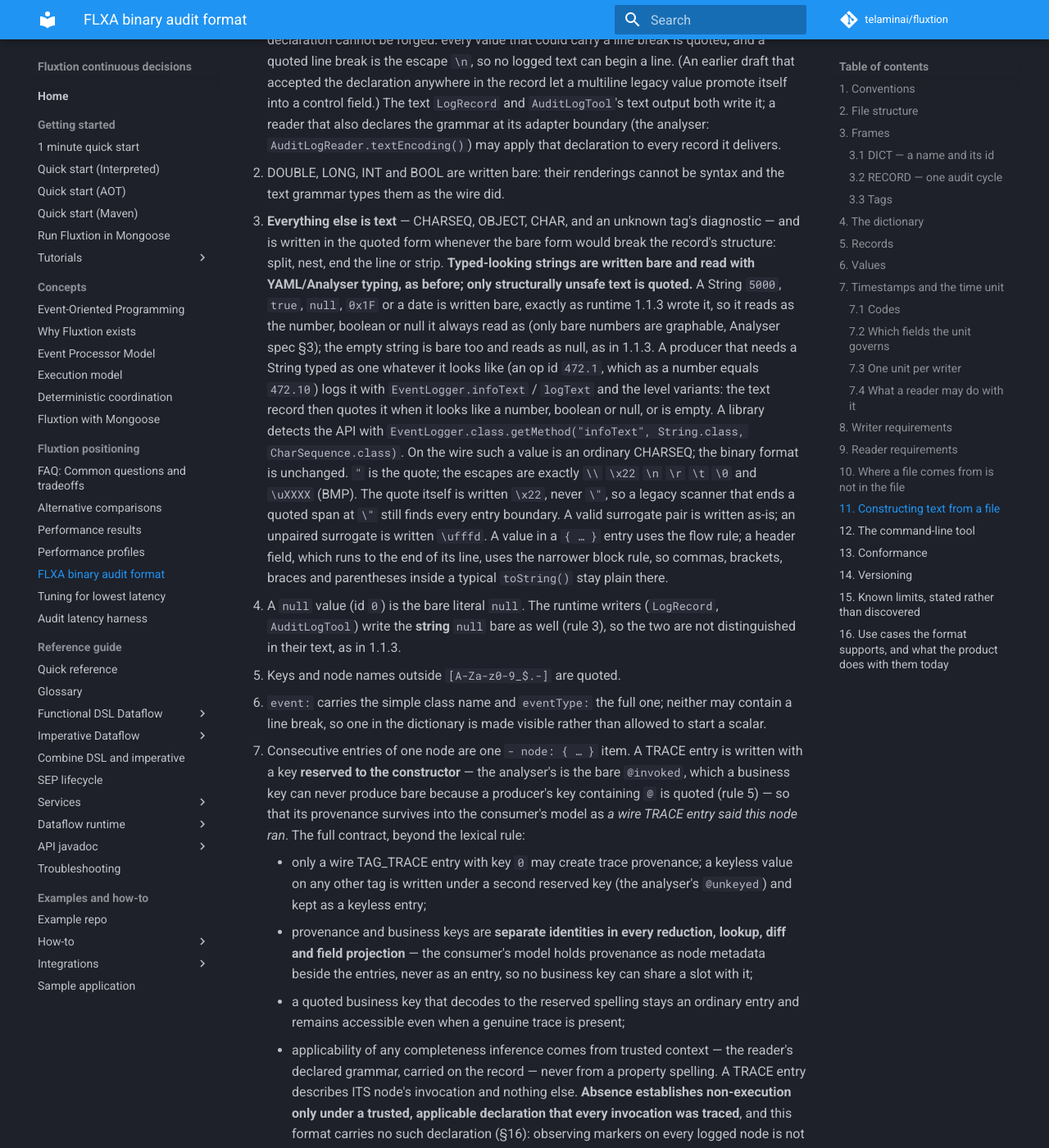
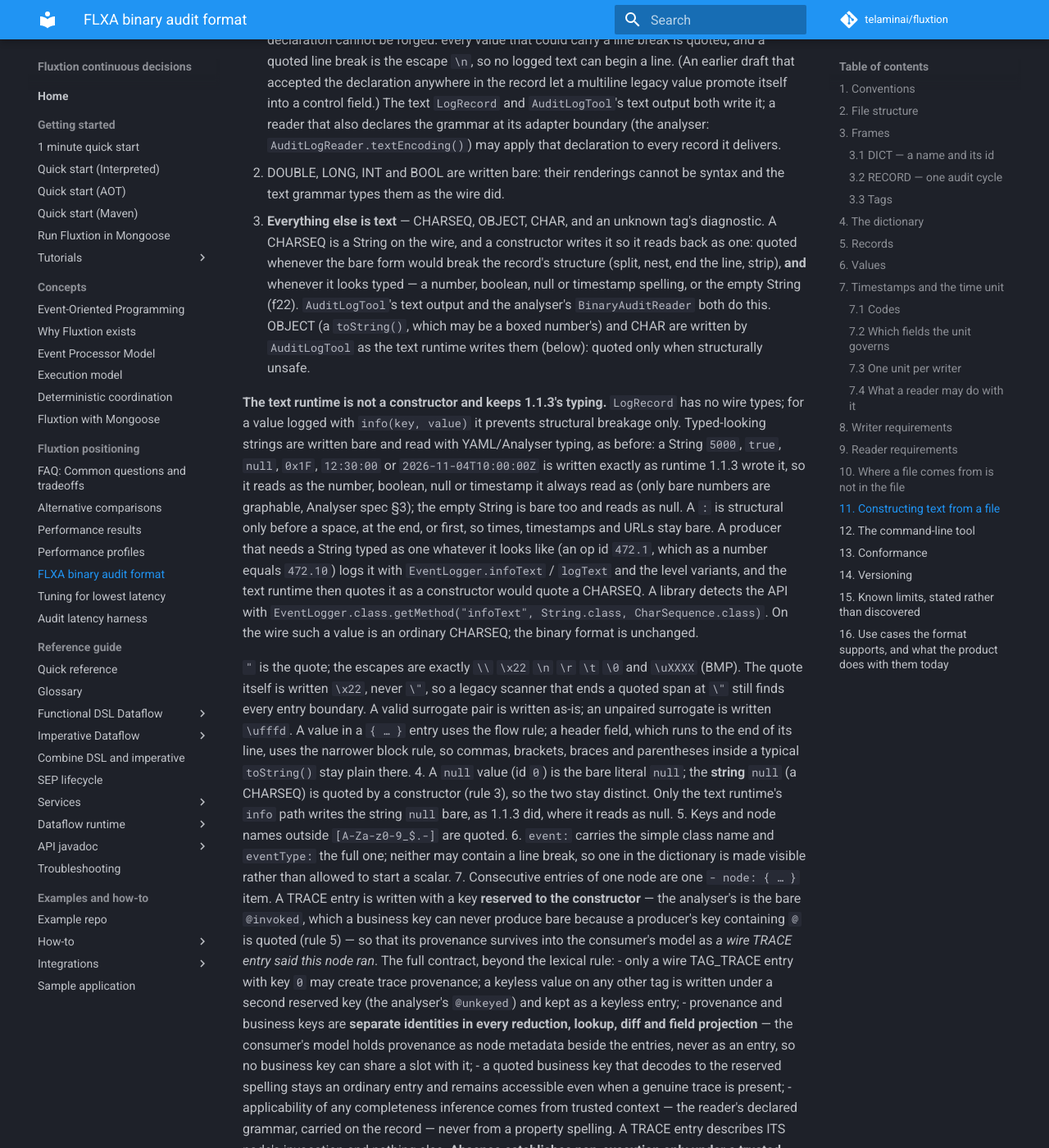
Before and after one commit to telaminai/fluxtion, an MkDocs documentation site: the page built from docs/reference/flxa-format.md, in a window 1280 px wide and 1400 px high, scrolled down 8146 px. Shown: the whole window at 82% size. Built offline with MkDocs 1.6.1 and Material for MkDocs 9.7.7, drawn with Linux system fonts in a browser that asks for light colours; comment, search, counter and statistics services are not loaded; some of the changed text lies outside the part shown.

Commit message:
fix(audit): leave ':' inside times, timestamps and URLs bare; scope docs
Final review of fix/audit-yaml-value-escaping.

Flow rule: ':' is structural only before a space, at the end, or first.
12:30:00, 2026-11-04T10:00:00Z (Instant/LocalDateTime toString) and
http://x:8/a are written bare again, byte-identical to 1.1.3, with the
types every reader gave them then. Checked bare `{ t: <v>, n: 1}` items
with SnakeYAML 1.33 and 2.4, snakeyaml-engine 2.7, js-yaml 4.1.1 and the
Analyser NodeLogTokenizer (legacy and declared grammar): two entries and
the expected value in every case; the only failures were values still
quoted for other reasons ('?' anywhere, leading ':'). infoText still
quotes time-shaped values as typed-looking.

Docs: flxa-format section 11 rules 3-4 now scope "typed-looking strings
bare" to the text runtime's info path; a constructor building text from
the wire (AuditLogTool, the Analyser BinaryAuditReader) quotes
typed-looking CHARSEQ and the CHARSEQ string null. Section 12 and the
how-to follow. LogRecord.addRecord(CharSequence) javadoc no longer implies
"123" reads back as a String and points to addTextRecord/infoText.

Co-Authored-By: Claude Opus 5.5 <noreply@anthropic.com>

```diff
--- a/docs/reference/flxa-format.md
+++ b/docs/reference/flxa-format.md
@@ -279,26 +279,36 @@ writing typed values into a grammar that types by inspection. These rules keep t
    declaration to every record it delivers.
 2. DOUBLE, LONG, INT and BOOL are written bare: their renderings cannot be syntax and the text
    grammar types them as the wire did.
-3. **Everything else is text** — CHARSEQ, OBJECT, CHAR, and an unknown tag's diagnostic — and is
-   written in the quoted form whenever the bare form would break the record's structure: split,
-   nest, end the line or strip. **Typed-looking strings are written bare and read with YAML/Analyser
-   typing, as before; only structurally unsafe text is quoted.** A String `5000`, `true`, `null`,
-   `0x1F` or a date is written bare, exactly as runtime 1.1.3 wrote it, so it reads as the number,
-   boolean or null it always read as (only bare numbers are graphable, Analyser spec §3); the empty
-   string is bare too and reads as null, as in 1.1.3. A producer that needs a String typed as one
-   whatever it looks like (an op id `472.1`, which as a number equals `472.10`) logs it with
-   `EventLogger.infoText` / `logText` and the level variants: the text record then quotes it when it
-   looks like a number, boolean or null, or is empty. A library detects the API with
-   `EventLogger.class.getMethod("infoText", String.class, CharSequence.class)`. On the wire such a
-   value is an ordinary CHARSEQ; the binary format is unchanged. `"` is the quote; the escapes are exactly `\\` `\x22` `\n`
-   `\r` `\t` `\0` and `\uXXXX` (BMP). The quote itself is written `\x22`, never `\"`, so a legacy
-   scanner that ends a quoted span at `\"` still finds every entry boundary. A valid surrogate pair is
-   written as-is; an unpaired surrogate is written `\ufffd`. A value in a `{ … }` entry uses the flow
-   rule; a header field, which runs to the end of its line, uses the narrower block rule, so commas,
-   brackets, braces and parentheses inside a typical `toString()` stay plain there.
-4. A `null` value (id `0`) is the bare literal `null`. The runtime writers (`LogRecord`,
-   `AuditLogTool`) write the **string** `null` bare as well (rule 3), so the two are not
-   distinguished in their text, as in 1.1.3.
+3. **Everything else is text** — CHARSEQ, OBJECT, CHAR, and an unknown tag's diagnostic. A
+   CHARSEQ is a String on the wire, and a constructor writes it so it reads back as one: quoted
+   whenever the bare form would break the record's structure (split, nest, end the line, strip),
+   **and** whenever it looks typed — a number, boolean, null or timestamp spelling, or the empty
+   String (f22). `AuditLogTool`'s text output and the analyser's `BinaryAuditReader` both do this.
+   OBJECT (a `toString()`, which may be a boxed number's) and CHAR are written by `AuditLogTool` as
+   the text runtime writes them (below): quoted only when structurally unsafe.
+
+   **The text runtime is not a constructor and keeps 1.1.3's typing.** `LogRecord` has no wire
+   types; for a value logged with `info(key, value)` it prevents structural breakage only.
+   Typed-looking strings are written bare and read with YAML/Analyser typing, as before: a String
+   `5000`, `true`, `null`, `0x1F`, `12:30:00` or `2026-11-04T10:00:00Z` is written exactly as runtime
+   1.1.3 wrote it, so it reads as the number, boolean, null or timestamp it always read as (only bare
+   numbers are graphable, Analyser spec §3); the empty String is bare too and reads as null. A `:`
+   is structural only before a space, at the end, or first, so times, timestamps and URLs stay bare.
+   A producer that needs a String typed as one whatever it looks like (an op id `472.1`, which as a
+   number equals `472.10`) logs it with `EventLogger.infoText` / `logText` and the level variants,
+   and the text runtime then quotes it as a constructor would quote a CHARSEQ. A library detects the
+   API with `EventLogger.class.getMethod("infoText", String.class, CharSequence.class)`. On the wire
+   such a value is an ordinary CHARSEQ; the binary format is unchanged.
+
+   `"` is the quote; the escapes are exactly `\\` `\x22` `\n` `\r` `\t` `\0` and `\uXXXX` (BMP).
+   The quote itself is written `\x22`, never `\"`, so a legacy scanner that ends a quoted span at
+   `\"` still finds every entry boundary. A valid surrogate pair is written as-is; an unpaired
+   surrogate is written `\ufffd`. A value in a `{ … }` entry uses the flow rule; a header field,
+   which runs to the end of its line, uses the narrower block rule, so commas, brackets, braces and
+   parentheses inside a typical `toString()` stay plain there.
+4. A `null` value (id `0`) is the bare literal `null`; the **string** `null` (a CHARSEQ) is quoted by
+   a constructor (rule 3), so the two stay distinct. Only the text runtime's `info` path writes the
+   string `null` bare, as 1.1.3 did, where it reads as null.
 5. Keys and node names outside `[A-Za-z0-9_$.-]` are quoted.
 6. `event:` carries the simple class name and `eventType:` the full one; neither may contain a line
    break, so one in the dictionary is made visible rather than allowed to start a scalar.
@@ -361,11 +371,11 @@ match. `--declare-unit` is §7.4's
 declaration. Its text output is **inspection**, for people and `grep`: it has the text runtime's
 shape and its quoting — a value whose tag is CHARSEQ, OBJECT or CHAR is written by rule 3, and a
 record holding a quoted value carries the rule 1 declaration. Numbers, booleans and `null` are bare.
-A CHARSEQ value is a String on the wire, so it is written to read back as one, quoted when it
-looks typed; the wire does not distinguish `info` from `infoText`, so here `5000` logged as a
-CharSequence is `"5000"`, where the text record writes an `info` value bare. OBJECT and CHAR follow
-the text record: a boxed number logged through the `Object` overload is written bare. Open the `.flxa` file in the analyser for typed
-reading.
+As a constructor it writes a CHARSEQ to read back as a String, quoted when it looks typed (§11
+rule 3); the wire does not distinguish `info` from `infoText`, so here `5000` logged as a
+CharSequence is `"5000"`, where the text runtime writes an `info` value bare. OBJECT and CHAR
+follow the text runtime: a boxed number logged through the `Object` overload is written bare. Open
+the `.flxa` file in the analyser for typed reading.
 
 ## 13. Conformance
 
```
Also changed, not shown: docs/how-to/audit-logging-dataflow.md (+1 -1 lines), 5 other files.
